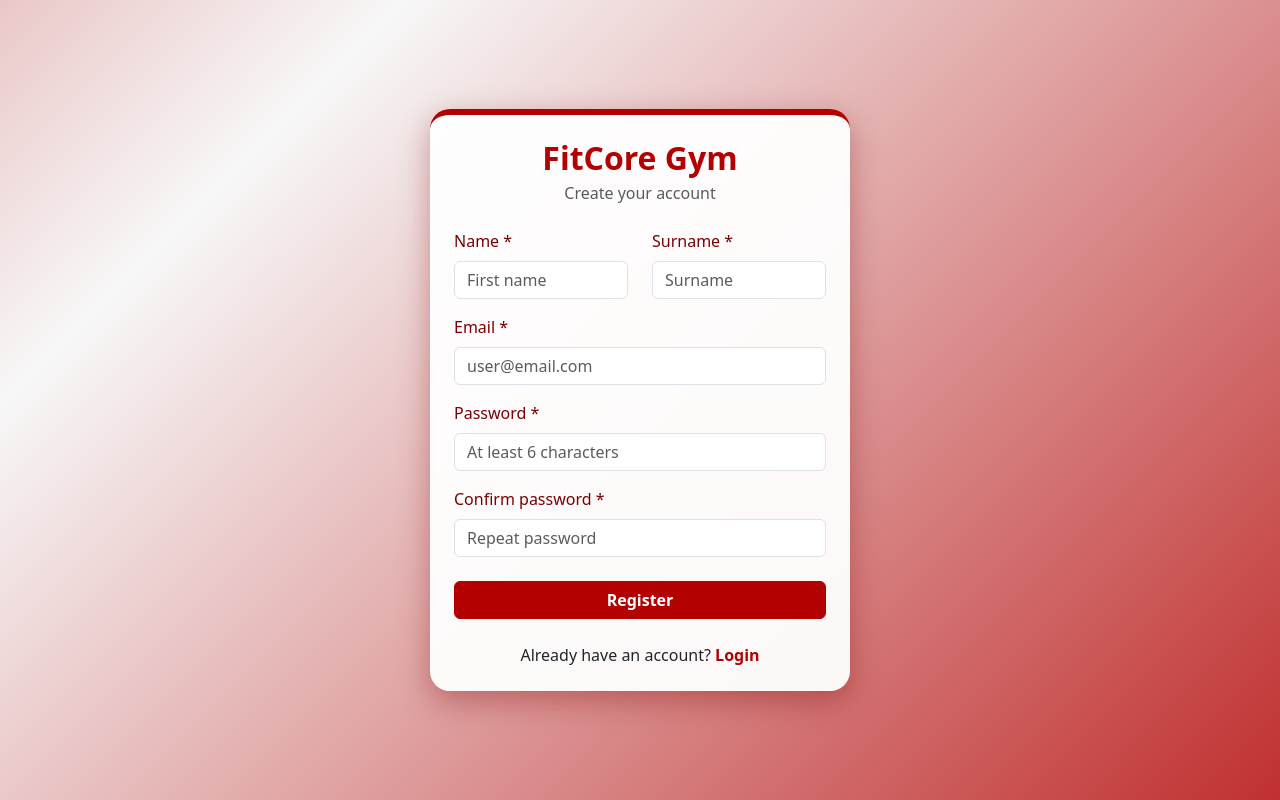
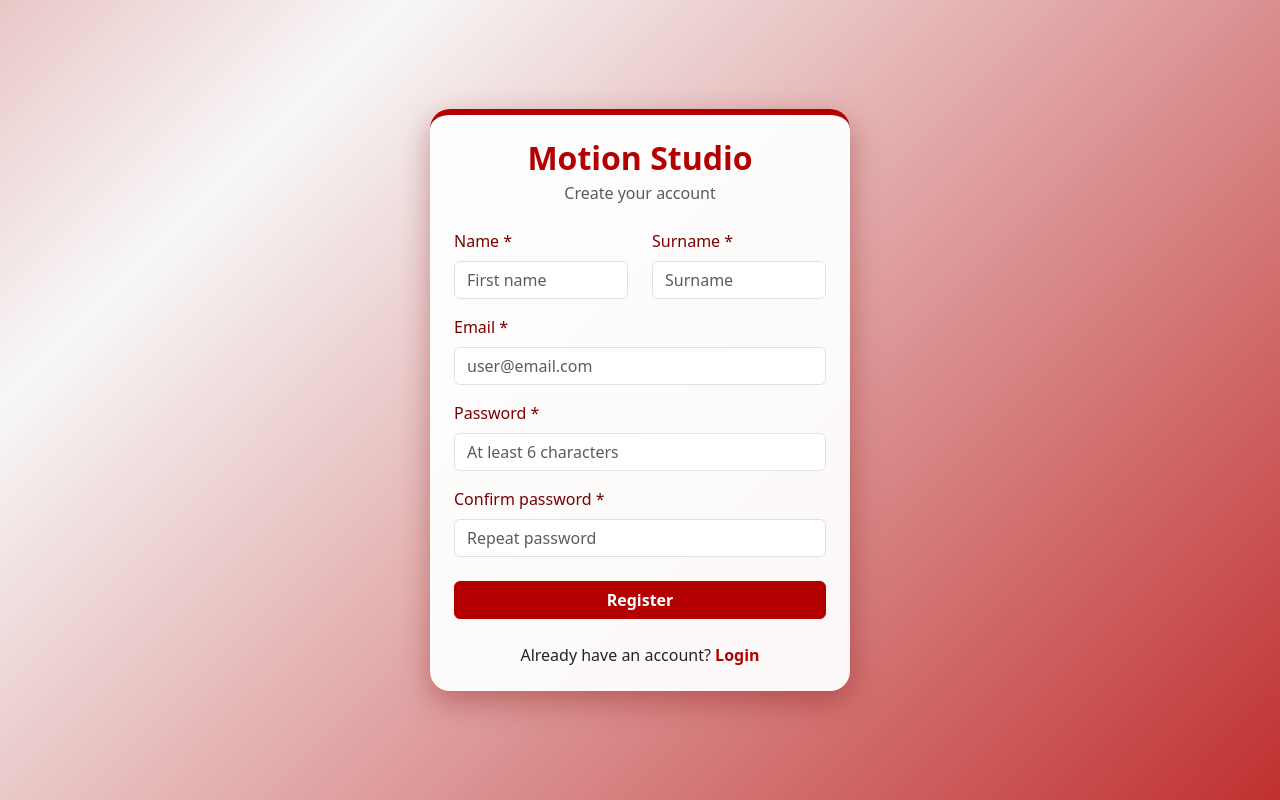
Before and after one commit to idksw33t/gymwebsite12, a React (Create React App) app in the folder Frontend/: page /register in a window 1280 px wide. Built offline with nearby package versions, Linux system fonts and the light colour scheme.

Commit message:
Rename project to motion-studio, update Register

```diff
--- a/Frontend/package.json
+++ b/Frontend/package.json
@@ -1,5 +1,5 @@
 {
-  "name": "fitcore-member",
+  "name": "motion-studio-member",
   "version": "0.1.0",
   "private": true,
   "dependencies": {
--- a/Frontend/src/pages/auth/Register.jsx
+++ b/Frontend/src/pages/auth/Register.jsx
@@ -61,7 +61,7 @@ function Register() {
     <Container fluid className="auth-bg d-flex justify-content-center align-items-center p-3">
       <Card className="auth-card">
         <Card.Body className="p-4">
-          <h2 className="text-center mb-1 auth-title">FitCore Gym</h2>
+          <h2 className="text-center mb-1 auth-title">Motion Studio</h2>
           <p className="text-center text-muted mb-4">Create your account</p>
 
           {error && <Alert variant="danger">{error}</Alert>}
```
Also changed, not shown: 1 other file (tests, documents, lock files or other folders).
